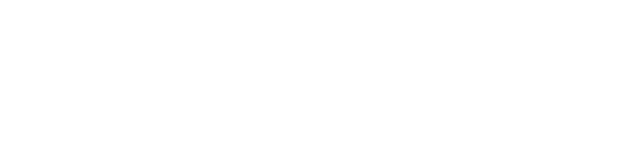
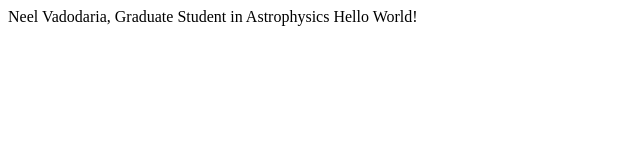
Before and after one commit to AstroNeel98/AstroNeel98.github.io, a plain HTML site: page index.html in a window 1280 px wide. Shown: the whole page, without its empty margins (0-640 px from the left). Drawn offline with Linux system fonts and the light colour scheme.

Commit message:
Update index.html

```diff
--- a/index.html
+++ b/index.html
@@ -1,8 +1,8 @@
 <html>
     <head>
-        <Neel Vadodaria, Graduate Student in Astrophysics>
+        Neel Vadodaria, Graduate Student in Astrophysics
     </head>
     <body>
-        <Hello World!>
+        Hello World!
     </body>
 </html>
```
